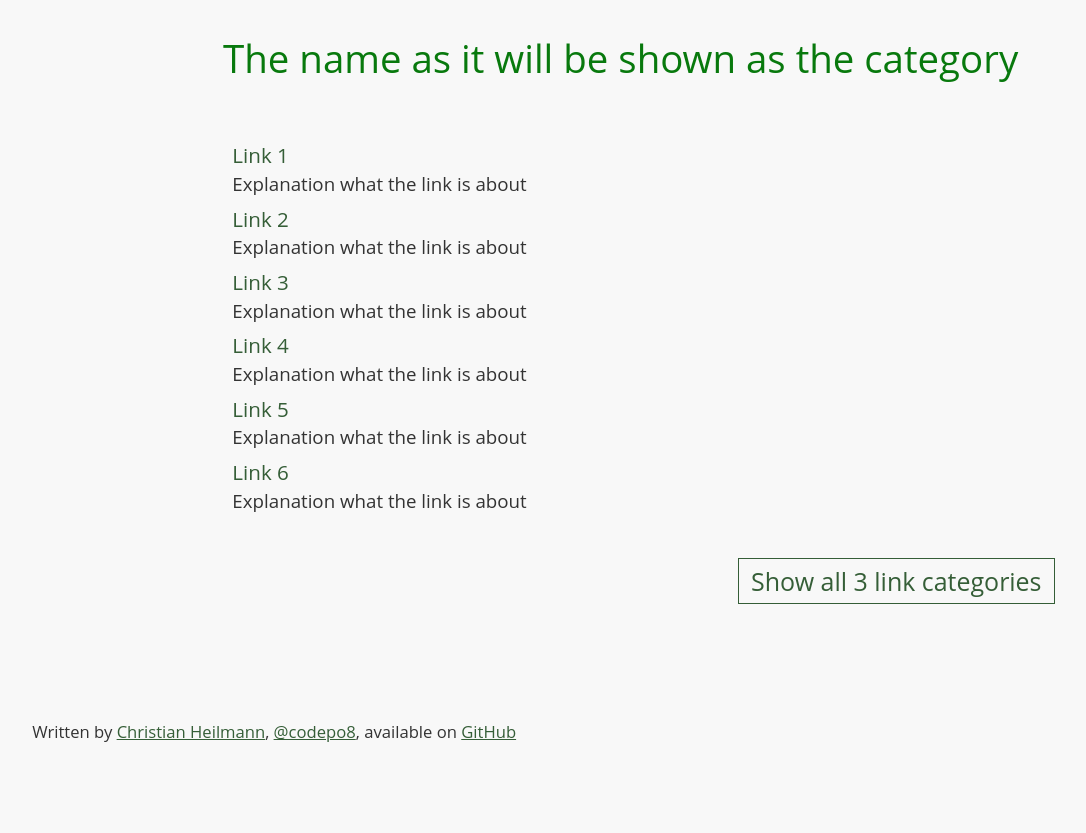
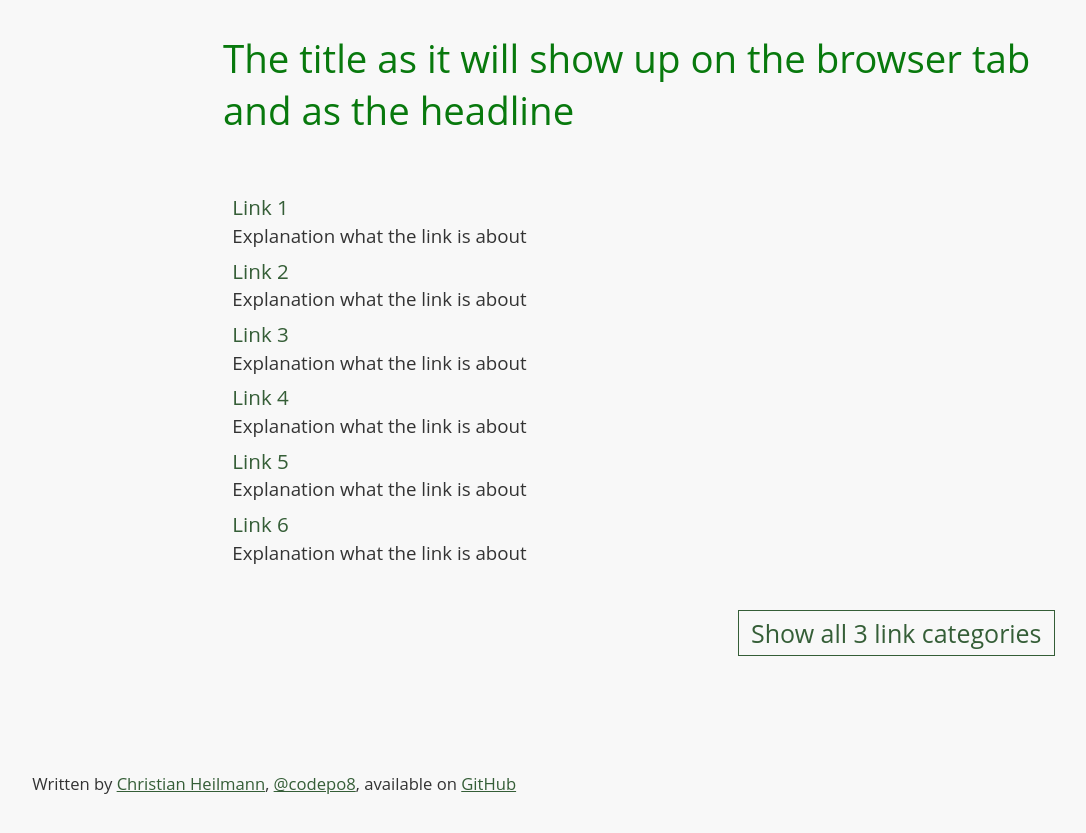
Before and after one commit to codepo8/linkshare, a Jekyll site: the page built from _links/template.md, in a window 1280 px wide. Shown: the top 833 px of the page, without its empty margins (1-1087 px from the left). Built offline with Jekyll 4.4.1, drawn with Linux system fonts in a browser that asks for light colours.

Commit message:
fixing naming

```diff
--- a/_links/template.md
+++ b/_links/template.md
@@ -1,6 +1,6 @@
 ---
-name: The title as it will show up on the browser tab and as the headline
-title: The name as it will be shown as the category
+title: The title as it will show up on the browser tab and as the headline
+name: The name as it will be shown as the category
 permalink: the_file_name.html
 layout: default
 ---
```
